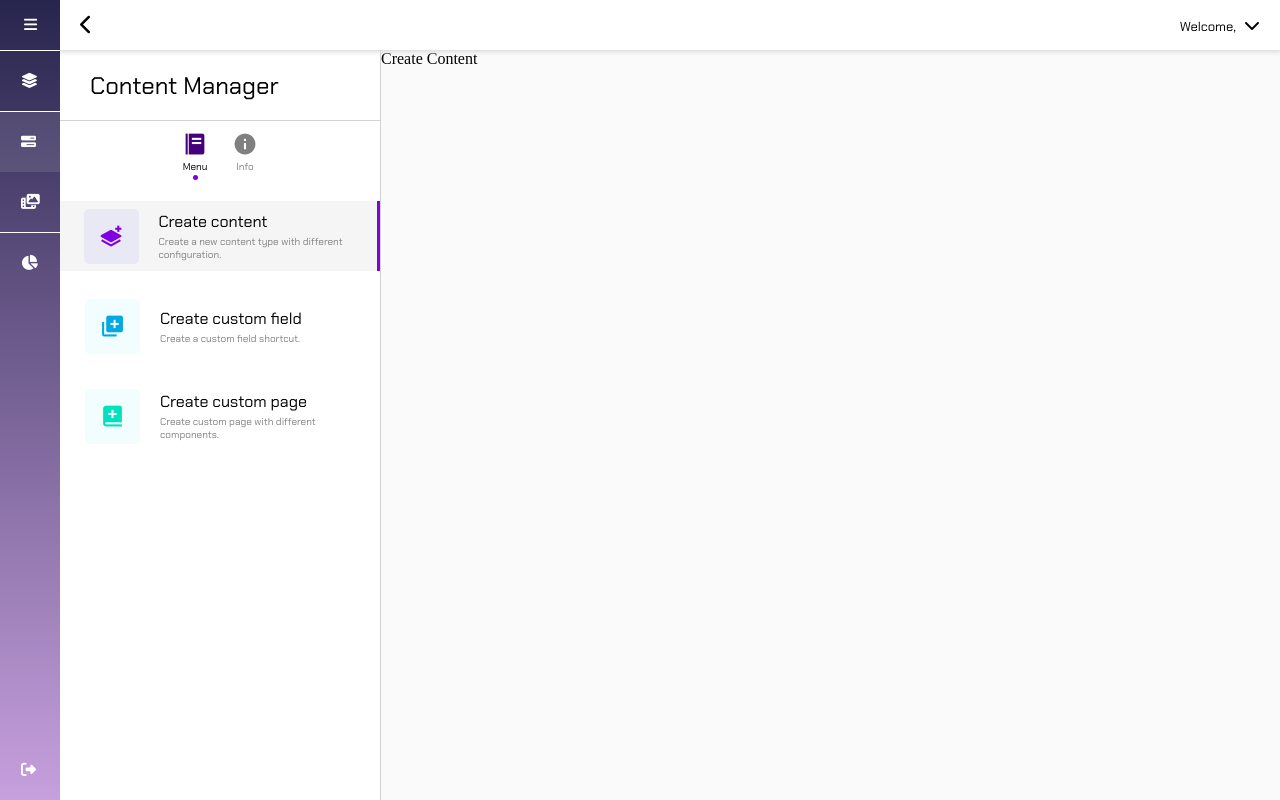
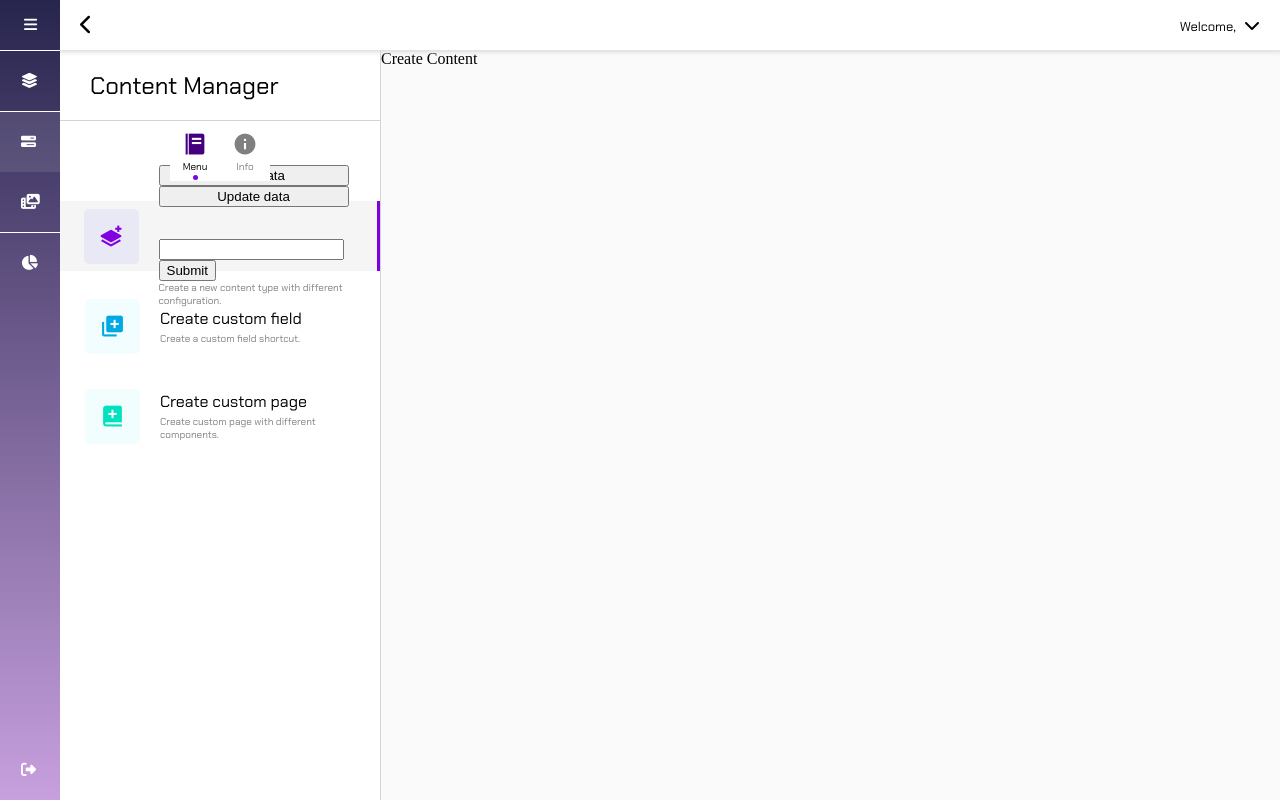
Before and after one commit to ZhenruLo/SimplyCMS, a Flask app: page /content_manager in a window 1280 px wide. Run offline with Flask 3, Linux system fonts and the light colour scheme; the visitor is signed in with stand-in values (Sample User, id 1); data that the repository does not hold is empty; parts of the project's set-up code (start-up, migrations or seed data) failed here and were passed over; some libraries are stand-ins or nearby versions; some web fonts are replaced.

Commit message:
content creator demo

```diff
--- a/src/blueprints/content_manager/template/content_manager.html
+++ b/src/blueprints/content_manager/template/content_manager.html
@@ -28,7 +28,14 @@
                     <i class='left_panel_icon bx bxs-layer-plus' id="icon_content"></i>
                 </div>
                 <div class="left_panel_row_text">
-                    <span class="row_text_title">Create content</span>
+                    <button class="test_button">Fetch data</button>
+                    <button class="test_button1">Update data</button>
+                    <ul class="data_list">
+                    </ul>
+                    <form id="test_form">
+                        <input class="table_name" type="text" name="table_name">
+                        <input class="submit_input" type="submit" name="submit">
+                    </form>
                     <span class="row_text_description">Create a new content type with different configuration.</span>
                 </div>
             </div>
```
